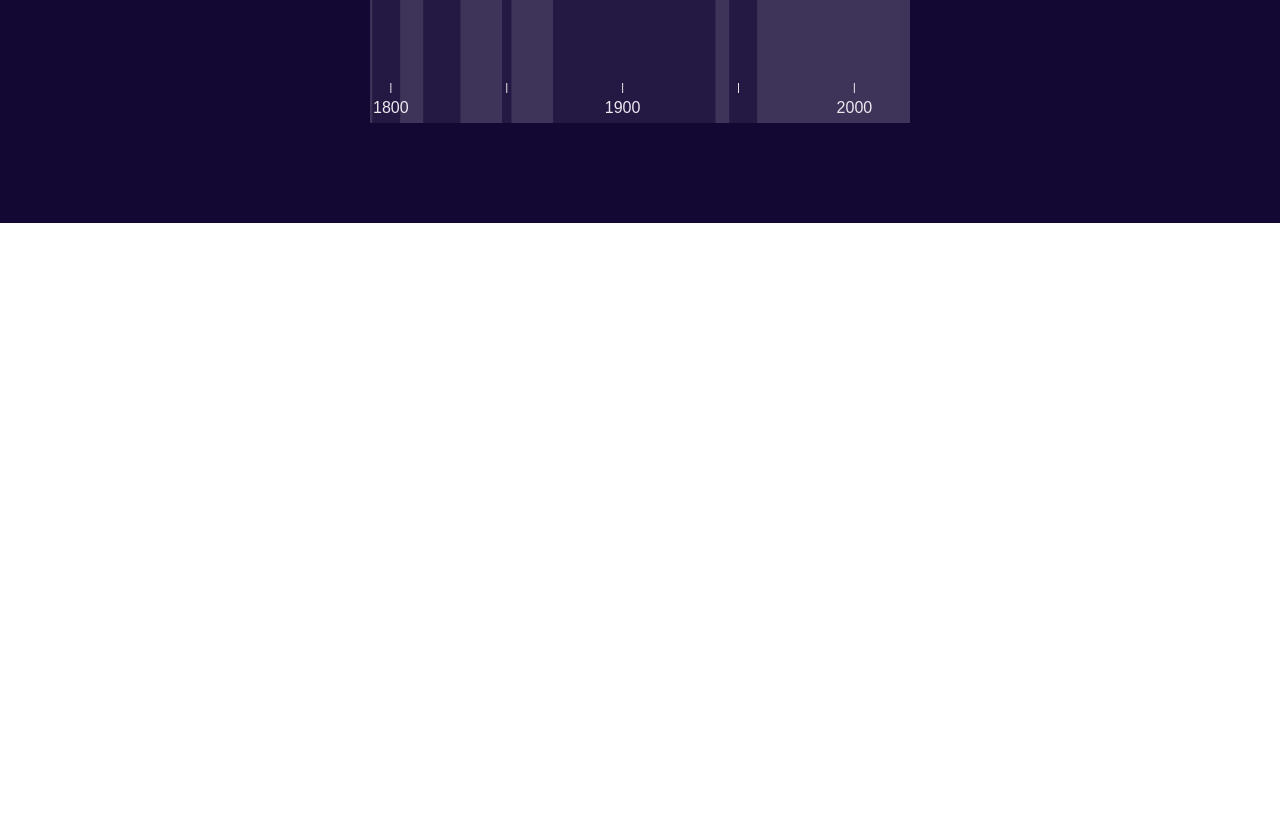
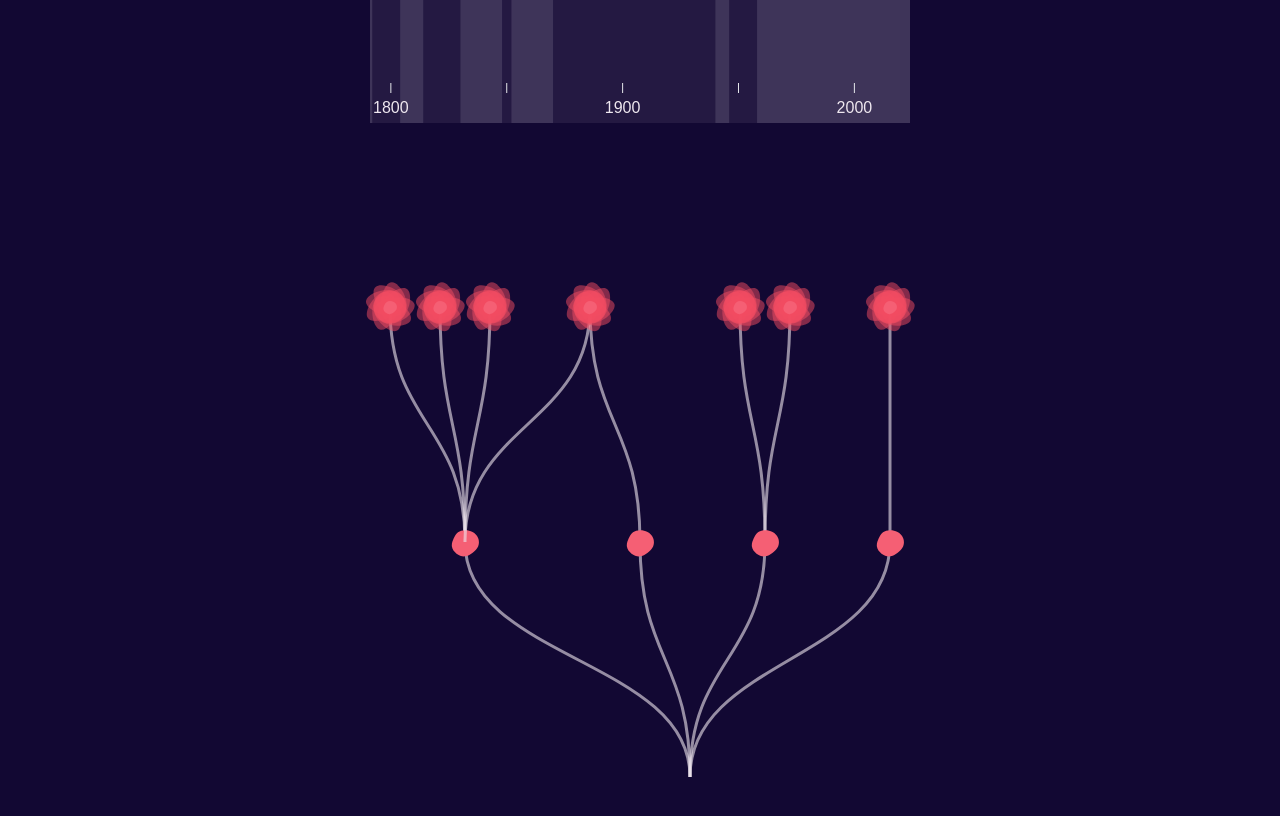
Before and after one commit to floreperche/women-in-pantheon, a Svelte app: page / in a window 1280 px wide. Shown: the part 1240-2056 px from the top of the page. Before the commit the page ends 1463 px from the top, so only its background shows below. Built offline with nearby package versions, Linux system fonts and the light colour scheme; a web font is replaced by a local one.

Commit message:
flower viz working version

```diff
--- a/src/App.svelte
+++ b/src/App.svelte
@@ -3,6 +3,7 @@
 
   import SpiralViz from "./components/SpiralViz.svelte";
   import BeeSwarmViz from "./components/BeeSwarmViz.svelte";
+  import TreeDiagram from "./components/TreeDiagram.svelte";
 
   const margin = { top: 10, right: 30, left: 30, bottom: 30 };
 
@@ -24,6 +25,9 @@
   <SpiralViz {data} {width} {height} {marginHeight} />
 
   <BeeSwarmViz {data} {width} {height} {margin} {marginHeight} />
+
+  <TreeDiagram {data} {width} {height} {marginHeight} />
+
   <div class="bottom-space"></div>
 </main>
 
--- a/src/components/BeeSwarmViz.svelte
+++ b/src/components/BeeSwarmViz.svelte
@@ -48,8 +48,8 @@
           .strength(0.01)
       )
       .force("collide", forceCollide().radius(RADIUS))
-      .alpha(0.2)
-      .alphaDecay(0.005)
+      .alpha(0.8)
+      .alphaDecay(0.0005)
       .restart();
   }
 
--- /dev/null
+++ b/src/components/TreeDiagram.svelte
@@ -0,0 +1,189 @@
+<script>
+  import { hierarchy, cluster } from "d3";
+  import Flower from "./Flower.svelte";
+
+  export let data;
+  export let width;
+  export let height;
+  export let marginHeight;
+
+  //   $: console.log(root);
+  let dataHierarchy = {
+    name: "femmes",
+    children: [
+      { name: "Résistante", children: [] },
+      { name: "Artiste", children: [] },
+      { name: "Scientifique", children: [] },
+      { name: "Femme politique", children: [] },
+    ],
+  };
+
+  data
+    .sort((a, b) => a.gap_death_transfered - b.gap_death_transfered)
+    .map((e) => {
+      if (e.sex === "W") {
+        if (e.resistant === "TRUE") {
+          if (e.other_art === "FALSE") {
+            dataHierarchy.children[0].children.push({ name: e.name });
+          }
+        }
+        if (e.other_art === "TRUE") {
+          if (e.resistant === "TRUE") {
+            dataHierarchy.children[0].children.push({ name: e.name });
+          }
+          dataHierarchy.children[1].children.push({ name: e.name });
+        }
+        if (e.science === "TRUE") {
+          dataHierarchy.children[2].children.push({ name: e.name });
+        }
+        if (e.politic === "TRUE") {
+          dataHierarchy.children[3].children.push({ name: e.name });
+        }
+      }
+      if (e.id === data.length) {
+      }
+    });
+
+  const clusterLayout = cluster().size([height + 100, width - 130]);
+  const root = hierarchy(dataHierarchy, (d) => {
+    return d.children;
+  });
+  clusterLayout(root);
+
+  let linkPathGenerator = (d) => {
+    let result =
+      "M" +
+      d.x +
+      "," +
+      d.y +
+      "C" +
+      d.x +
+      "," +
+      (d.y + d.parent.y) / 2 +
+      " " +
+      d.parent.x +
+      "," +
+      (d.y + d.parent.y) / 2 +
+      " " +
+      d.parent.x +
+      "," +
+      d.parent.y;
+    return result;
+  };
+
+  // Manage Josephine Baker exception
+  let bakerCoord = [];
+  let bakerCalculation = (e) => {
+    bakerCoord.push(e);
+    if (bakerCoord.length > 1) {
+      bakerCoord.push({
+        x: (bakerCoord[0].x + bakerCoord[1].x) / 2,
+        y: (bakerCoord[0].y + bakerCoord[1].y) / 2,
+        path1: linkPathGenerator({
+          x: (bakerCoord[0].x + bakerCoord[1].x) / 2,
+          y: (bakerCoord[0].y + bakerCoord[1].y) / 2,
+          parent: {
+            x: bakerCoord[0].parent.x,
+            y: bakerCoord[0].parent.y,
+          },
+        }),
+        path2: linkPathGenerator({
+          x: (bakerCoord[0].x + bakerCoord[1].x) / 2,
+          y: (bakerCoord[0].y + bakerCoord[1].y) / 2,
+          parent: {
+            x: bakerCoord[1].parent.x,
+            y: bakerCoord[1].parent.y,
+          },
+        }),
+      });
+    }
+  };
+</script>
+
+<div class="graph-container tree">
+  <div class="legend">
+    <svg {width} height={marginHeight}> </svg>
+  </div>
+  <svg
+    {width}
+    {height}
+    viewBox="-{width / 2} -{height / 2} {width} {height}"
+    class="viz"
+  >
+    <g transform="scale(1 -1)translate(-{width / 2},-{height / 2})">
+      {#each root.children as d}
+        <g
+          ><path
+            stroke="#eee7ef"
+            stroke-width="3"
+            stroke-opacity="0.6"
+            fill="none"
+            d={linkPathGenerator(d)}
+          />
+          {#each d.children as e}
+            <!-- {console.log(e.data.name)} -->
+            {#if e.data.name === "Joséphine Baker"}
+              {bakerCalculation(e)}
+              {#if bakerCoord.length > 2}
+                <!-- {console.log(bakerCoord[2].x)} -->
+                <path
+                  stroke="#eee7ef"
+                  stroke-width="3"
+                  stroke-opacity="0.6"
+                  fill="none"
+                  d={bakerCoord[2].path1}
+                />
+                <path
+                  stroke="#eee7ef"
+                  stroke-width="3"
+                  stroke-opacity="0.6"
+                  fill="none"
+                  d={bakerCoord[2].path2}
+                />
+                <g
+                  transform="translate({bakerCoord[2].x} {bakerCoord[2]
+                    .y}), scale(0.8)"
+                  class="flower"
+                >
+                  <Flower person={{ sex: "W", status: "Panthéonisée" }} />
+                </g>
+              {/if}
+            {:else}
+              <path
+                stroke="#eee7ef"
+                stroke-width="3"
+                stroke-opacity="0.6"
+                fill="none"
+                d={linkPathGenerator(e)}
+              />
+              <g transform="translate({e.x} {e.y}), scale(0.8)" class="flower">
+                <Flower person={{ sex: "W", status: "Panthéonisée" }} />
+              </g>
+              <!-- {console.log(e)} -->
+            {/if}
+          {/each}
+          <g transform="translate({d.x} {d.y}), scale(0.8)" class="flower">
+            <path
+              fill="#f55f74"
+              stroke="none"
+              stroke-width="6"
+              d="M48.1,-66.9C63,-55.4,76.2,-42.2,82.6,-26C89,-9.8,88.5,9.4,81.8,25.5C75,41.5,62,54.4,47.3,62.6C32.6,70.8,16.3,74.3,0.2,74C-15.9,73.7,-31.7,69.6,-43.7,60.6C-55.7,51.5,-63.9,37.4,-71,21.6C-78.2,5.8,-84.4,-11.8,-81.9,-28.7C-79.3,-45.6,-68,-61.8,-52.9,-73.2C-37.8,-84.6,-18.9,-91.3,-1.1,-89.7C16.6,-88.2,33.2,-78.4,48.1,-66.9Z"
+              transform="scale(0.2)"
+              fill-opacity="100%"
+            />
+          </g>
+        </g>
+      {/each}
+    </g>
+  </svg>
+</div>
+
+<style>
+  .graph-container {
+    margin: 0 auto;
+    display: flex;
+    flex-direction: column;
+    align-items: center;
+    justify-content: center;
+  }
+</style>
```
